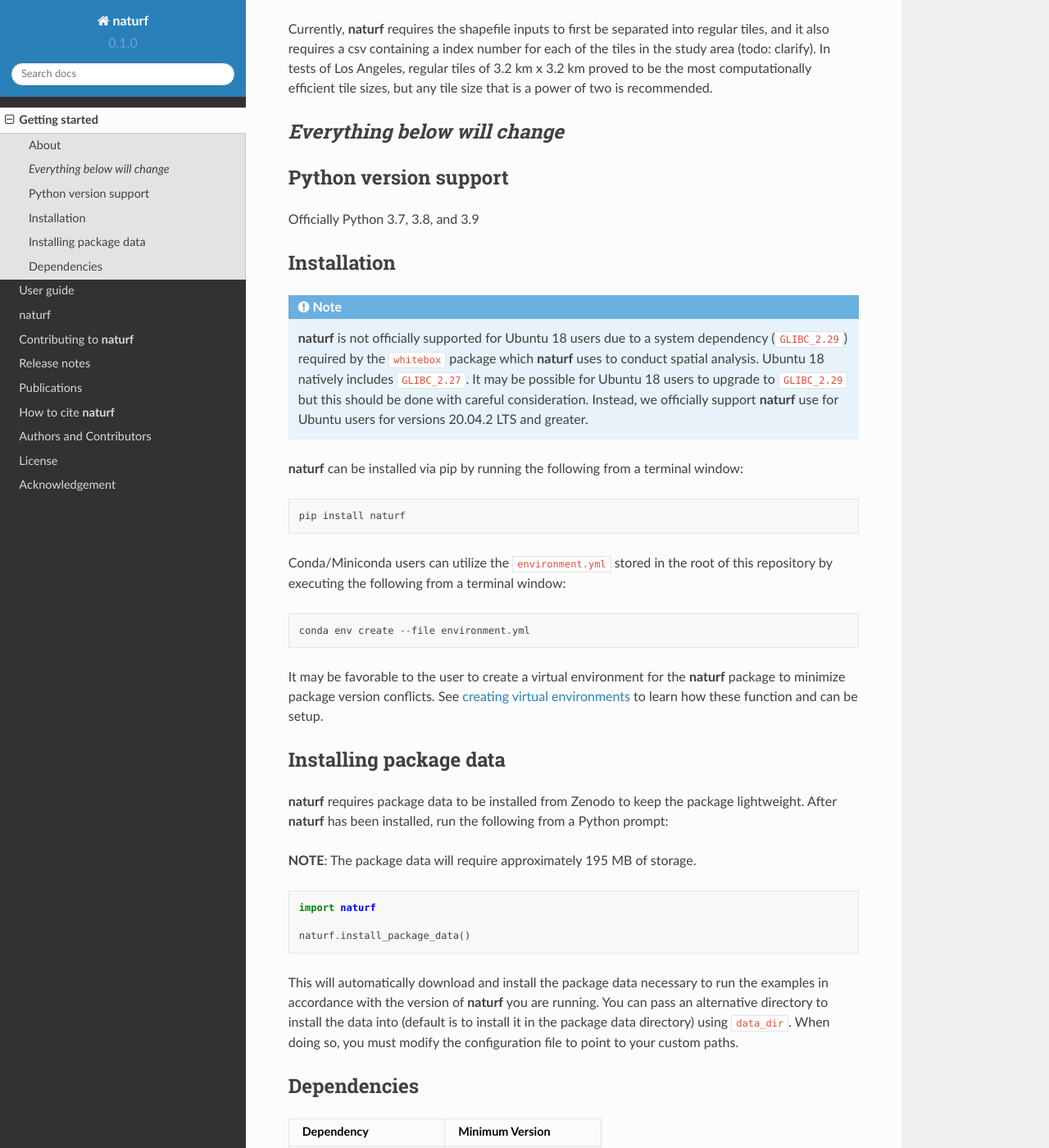
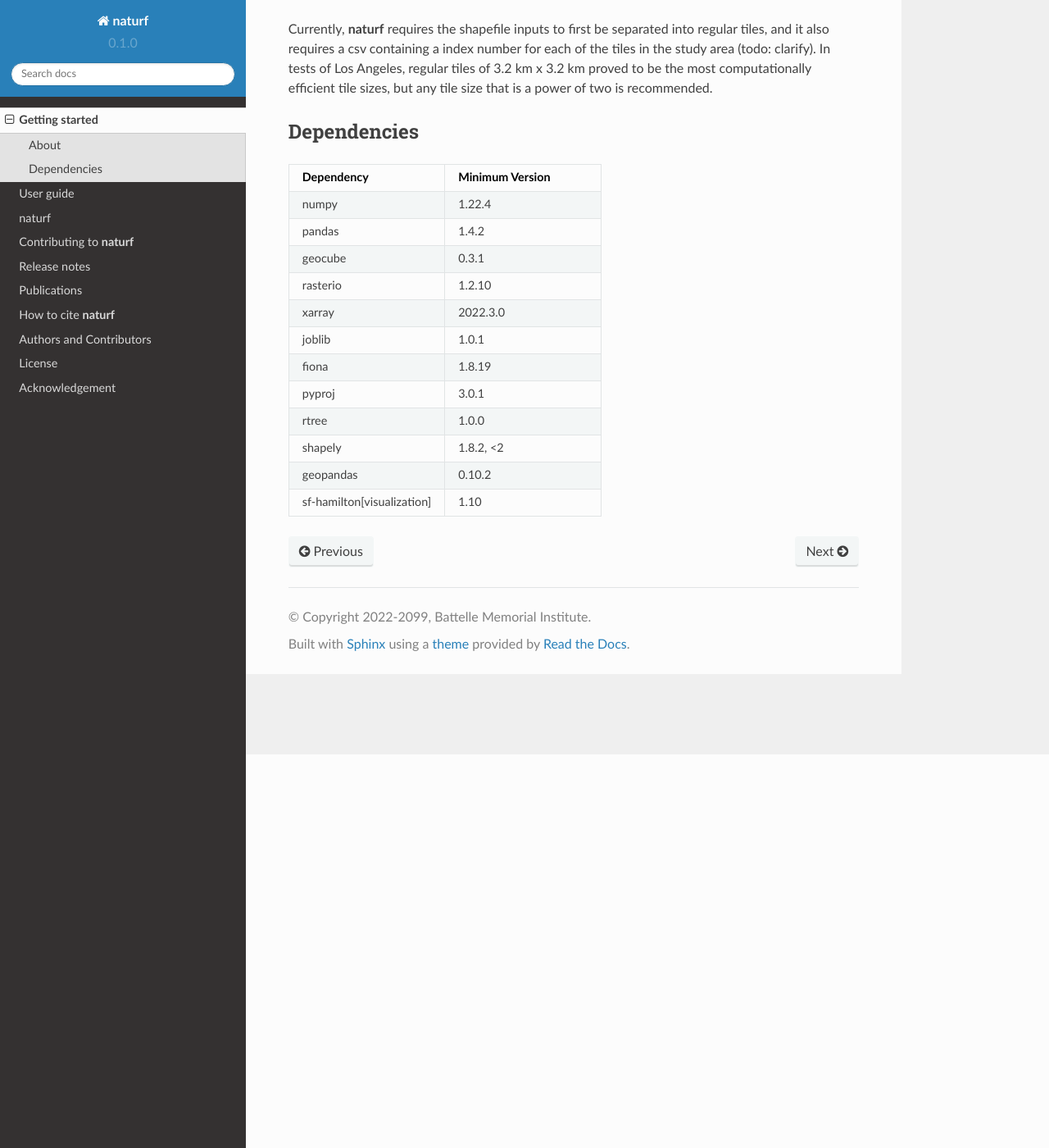
Before and after one commit to IMMM-SFA/naturf, a Sphinx documentation site: the page built from docs/source/getting_started.rst, in a window 1280 px wide and 1400 px high, scrolled down 480 px. Shown: the whole window at 82% size. Built offline with Sphinx 7.4.7 and the Read the Docs theme 2.0.0, drawn with Linux system fonts in a browser that asks for light colours; formulas are drawn with MathJax 3.

```diff
--- a/docs/source/getting_started.rst
+++ b/docs/source/getting_started.rst
@@ -9,47 +9,6 @@
 **naturf** takes in building polygon shapefiles with height data and uses the Python package **geopandas** to calculate 132 urban parameters for each building that are compiled into a binary file. The name of the binary file as well as an automatically generated index file instructs WRF to place the binary data into the correct location in a geogrid.
 
 Currently, **naturf** requires the shapefile inputs to first be separated into regular tiles, and it also requires a csv containing a index number for each of the tiles in the study area (todo: clarify). In tests of Los Angeles, regular tiles of 3.2 km x 3.2 km proved to be the most computationally efficient tile sizes, but any tile size that is a power of two is recommended.
-
-*Everything below will change*
----------------------------------------
-
-Python version support
-----------------------
-
-Officially Python 3.7, 3.8, and 3.9
-
-
-Installation
-------------
-
-.. note::
-
-  **naturf** is not officially supported for Ubuntu 18 users due to a system dependency (``GLIBC_2.29``) required by the ``whitebox`` package which **naturf** uses to conduct spatial analysis. Ubuntu 18 natively includes ``GLIBC_2.27``.  It may be possible for Ubuntu 18 users to upgrade to ``GLIBC_2.29`` but this should be done with careful consideration.  Instead, we officially support **naturf** use for Ubuntu users for versions 20.04.2 LTS and greater.
-
-**naturf** can be installed via pip by running the following from a terminal window::
-
-    pip install naturf
-
-Conda/Miniconda users can utilize the ``environment.yml`` stored in the root of this repository by executing the following from a terminal window::
-
-    conda env create --file environment.yml
-
-It may be favorable to the user to create a virtual environment for the **naturf** package to minimize package version conflicts.  See `creating virtual environments <https://docs.python.org/3/library/venv.html>`_ to learn how these function and can be setup.
-
-Installing package data
------------------------
-
-**naturf** requires package data to be installed from Zenodo to keep the package lightweight.  After **naturf** has been installed, run the following from a Python prompt:
-
-**NOTE**:  The package data will require approximately 195 MB of storage.
-
-.. code-block:: python
-
-    import naturf
-
-    naturf.install_package_data()
-
-This will automatically download and install the package data necessary to run the examples in accordance with the version of **naturf** you are running.  You can pass an alternative directory to install the data into (default is to install it in the package data directory) using ``data_dir``.  When doing so, you must modify the configuration file to point to your custom paths.
 
 
 Dependencies
```
